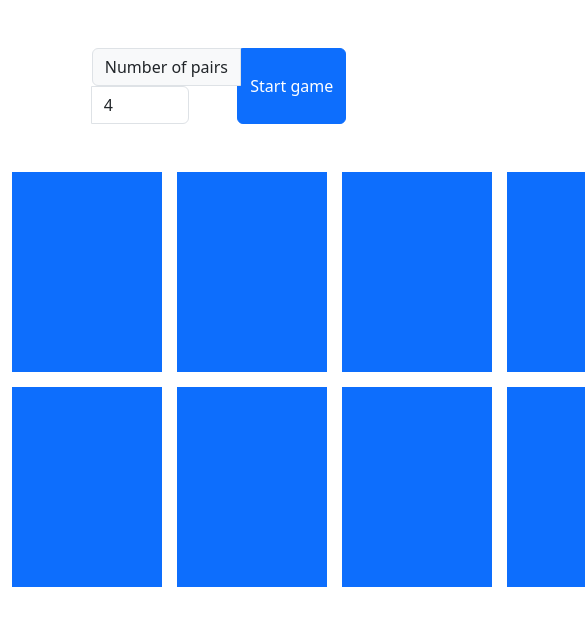
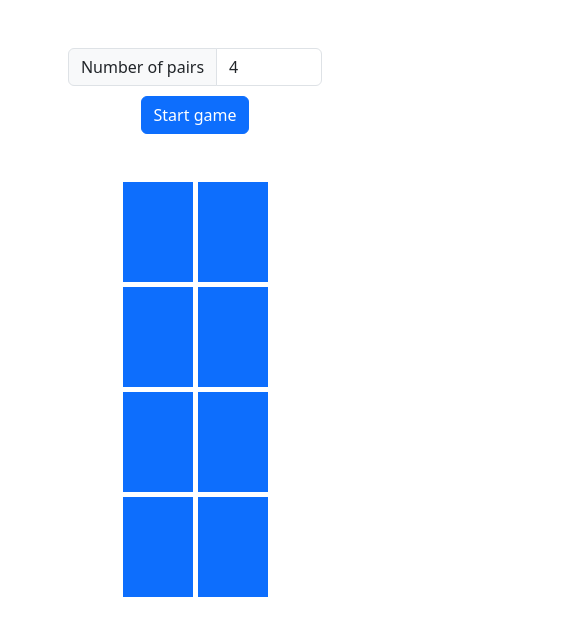
Before and after one commit to margarita2104/match-pairs-game, a plain HTML site: page index.html in a window 390 px wide. Both pictures are taken after a click on the button "Start game". Shown: the top 636 px of the page, 585 px wide, since content can reach past the window. Drawn offline with nearby package versions, Linux system fonts and the light colour scheme.

Commit message:
adjusted for smaller devices

```diff
--- a/style.css
+++ b/style.css
@@ -1,7 +1,6 @@
 :root {
   --primary: #0d6efd;
 }
-
 
 .container {
   display: grid;
@@ -10,11 +9,12 @@
   grid-template-rows: repeat(4, 1fr);
   grid-column-gap: 15px;
   grid-row-gap: 15px;
+  margin: auto;
 }
 
 .tile {
-  height: 200px;
-  width: 150px;
+  height: 150px;
+  width: 100px;
   display: flex;
   justify-content: center;
   align-items: center;
@@ -22,3 +22,47 @@
   color: white;
   font-size: xx-large;
 }
+
+@media (max-width: 768px) {
+  .container {
+    grid-template-columns: repeat(3, 1fr);
+    grid-template-rows: repeat(3, 1fr);
+    grid-column-gap: 10px;
+    grid-row-gap: 10px;
+  }
+
+  .tile {
+    height: 120px;
+    width: 80px;
+    font-size: large;
+  }
+}
+
+@media (max-width: 576px) {
+  .d-flex {
+    flex-direction: column !important;
+    align-items: center;
+  }
+
+  .input-group {
+    width: auto !important;
+    margin-bottom: 10px;
+  }
+
+  button {
+    width: auto !important;
+  }
+
+  .container {
+    grid-template-columns: repeat(2, 1fr);
+    grid-template-rows: repeat(2, 1fr);
+    grid-column-gap: 5px;
+    grid-row-gap: 5px;
+  }
+
+  .tile {
+    height: 100px;
+    width: 70px;
+    font-size: medium;
+  }
+}
```
Also changed, not shown: index.html (+1 -2 lines).
